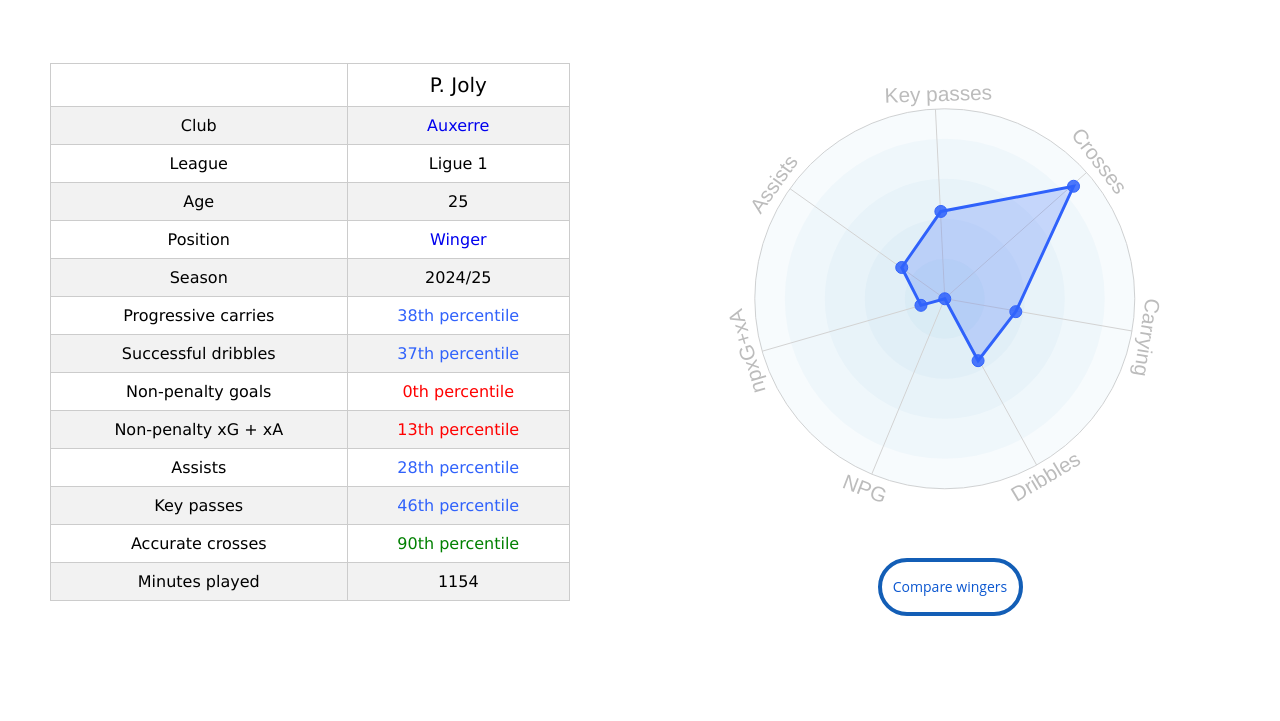
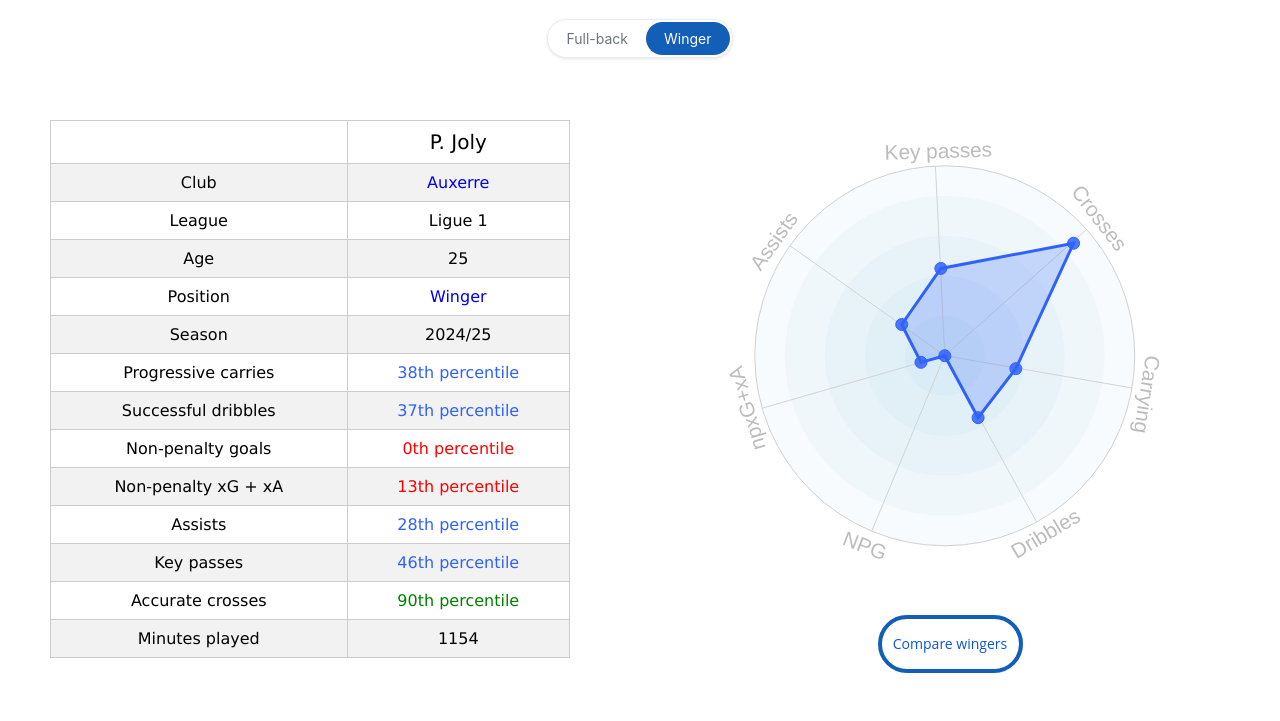
Before and after one commit to ohlitmybad/P_Joly_Winger_stats, a plain HTML site: page index.html in a window 1280 px wide. Shown: the part 70-791 px from the top of the page. Drawn offline with nearby package versions, Linux system fonts and the light colour scheme; no server answers; a script that the page names is missing.

Commit message:
Update index.html

```diff
--- a/index.html
+++ b/index.html
@@ -705,10 +705,71 @@ svg text
     </div>
   </div></div>
 </header>
+    <div class="position-toggle-container">
+        <div class="position-toggle">
+            <a href="https://datamb.football/P_Joly_Full-back_stats" class="position-btn">Full-back</a><a href="https://datamb.football/P_Joly_Winger_stats" class="position-btn active">Winger</a>
+        </div>
+    </div>
+
 <script async src="https://pagead2.googlesyndication.com/pagead/js/adsbygoogle.js?client=ca-pub-7677714701428206"
      crossorigin="anonymous"></script>
      <script src="https://cdnjs.cloudflare.com/ajax/libs/xlsx/0.16.9/xlsx.full.min.js"></script>
-</head>
+
+    <style>
+    /* Position Toggle Styles */
+    .position-toggle-container {
+        display: flex;
+        justify-content: center;
+        margin: 10px 0 8px 0;
+        padding: 0 20px;
+    }
+
+    /* Mobile responsive */
+    @media only screen and (max-width: 1048px) {
+        .position-toggle-container {
+            margin: 8px 0 -25px 0;
+        }
+    }
+
+    .position-toggle {
+        display: flex;
+        background: white;
+        border: 1px solid #e9ecef;
+        border-radius: 20px;
+        overflow: hidden;
+        box-shadow: 0 1px 3px rgba(0,0,0,0.1);
+        gap: 2px;
+        padding: 2px;
+    }
+
+    .position-btn {
+        padding: 8px 16px;
+        border: none;
+        background: transparent;
+        cursor: pointer;
+        font-family: -apple-system, BlinkMacSystemFont, 'Segoe UI', Roboto, Oxygen, Ubuntu, Cantarell, 'Helvetica Neue', sans-serif;
+        font-size: 14px;
+        font-weight: 400;
+        color: #6c757d;
+        transition: all 0.15s ease-in-out;
+        text-decoration: none;
+        display: inline-block;
+        min-width: 80px;
+        text-align: center;
+        white-space: nowrap;
+        border-radius: 18px;
+        box-sizing: border-box;
+    }
+
+    .position-btn.active {
+        background: #135eb7;
+        color: white;
+        text-decoration: none;
+        padding: 8px 18px;
+        pointer-events: none;
+    }
+    </style>
+    </head>
 
 <script async src="https://www.googletagmanager.com/gtag/js?id=G-PSBMXX80EF"></script>
 <script>
```
